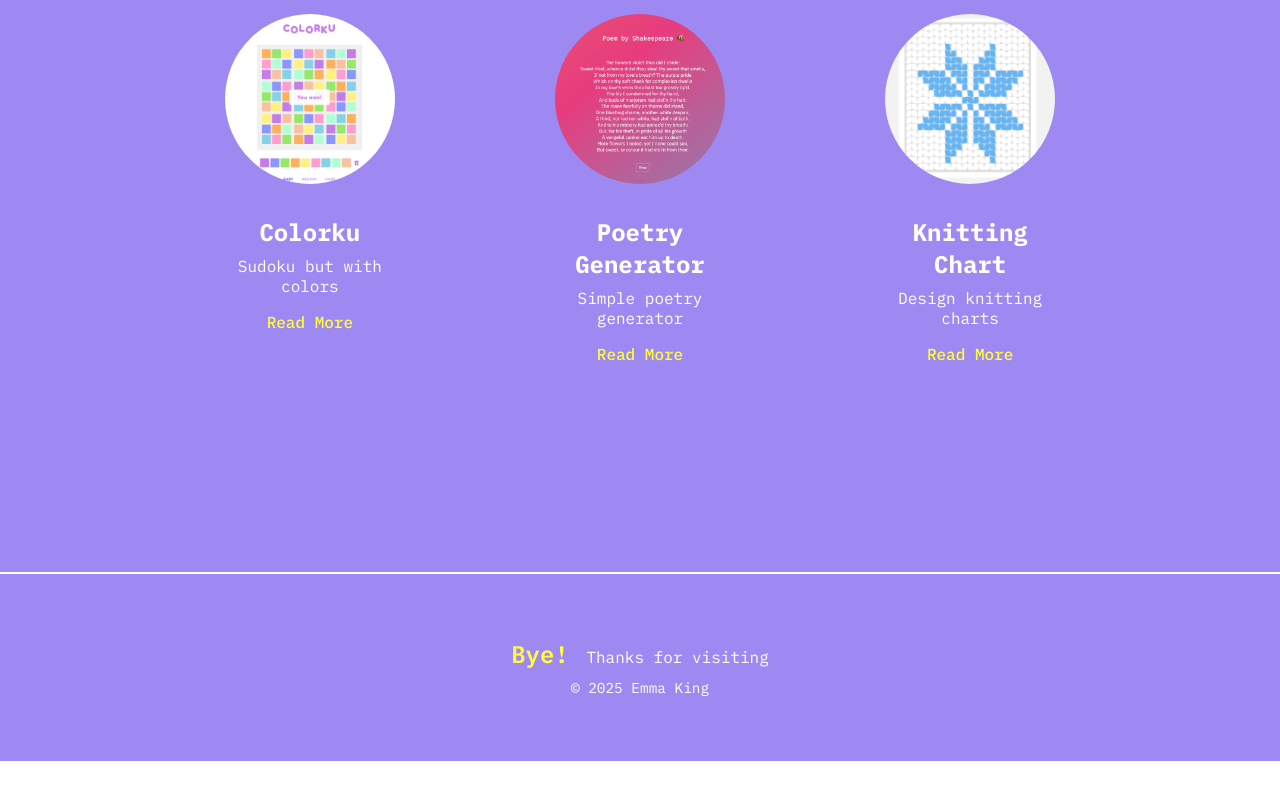
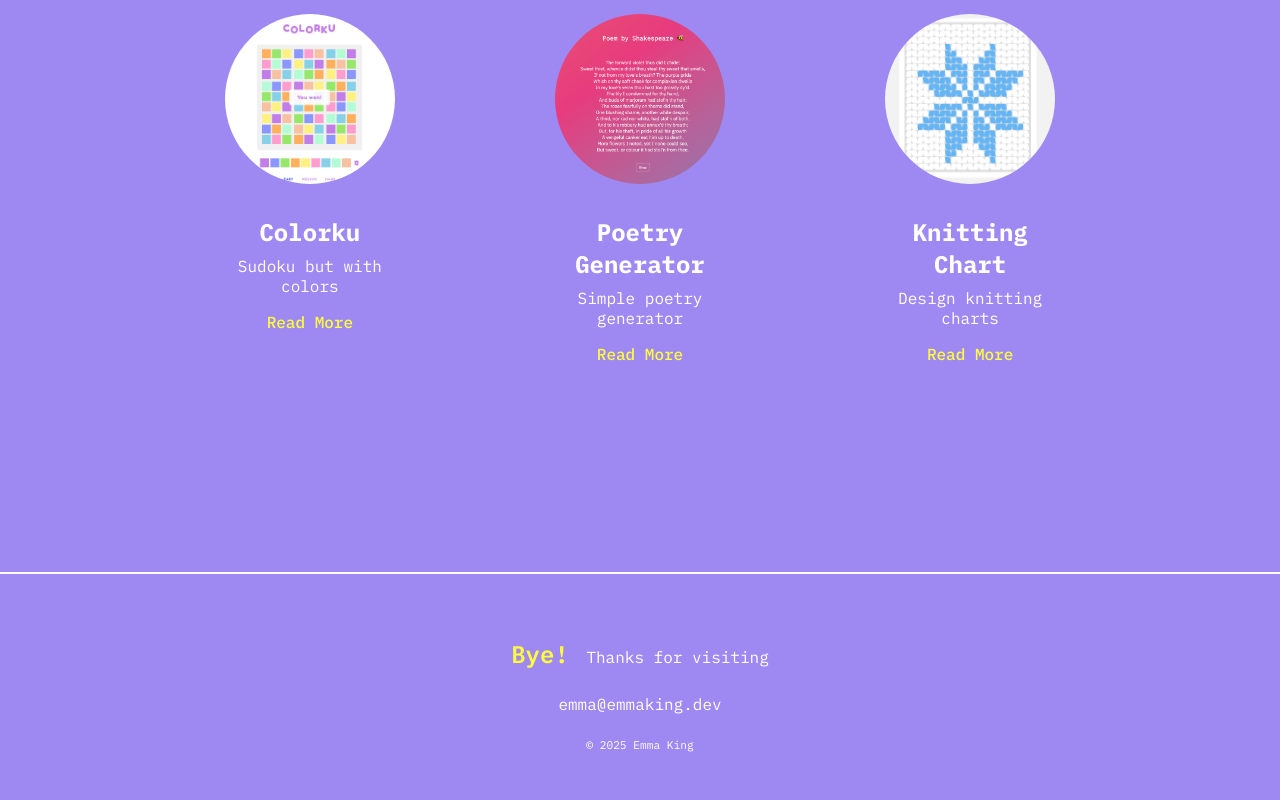
Before and after one commit to EmmaKingDev/portfolio, a React (Vite) app: page / in a window 1280 px wide. Shown: the part 752-1552 px from the top of the page. Before the commit the page ends 1513 px from the top, so only its background shows below. Built offline with nearby package versions, Linux system fonts and the light colour scheme; no server answers.

Commit message:
email added

```diff
--- a/src/App.css
+++ b/src/App.css
@@ -161,10 +161,11 @@
 .farewell-text {
   color: var(--text-secondary);
   font-size: 1rem;
+  margin-bottom: 1rem;
 }
 
 .copyright {
-  font-size: 0.9rem;
+  font-size: 0.7rem;
   color: var(--text-secondary);
 }
 
@@ -244,7 +245,6 @@
   --border-color: #ffffff;
 }
 
-/* Update existing color values to use CSS variables */
 .header {
   background-color: var(--bg-primary);
   border-bottom: 2px solid var(--border-color);
--- a/src/App.tsx
+++ b/src/App.tsx
@@ -72,6 +72,7 @@ function Footer() {
         <p className="farewell-text">
           <span className="greeting">Bye!</span> Thanks for visiting
         </p>
+        <p className="farewell-text">emma@emmaking.dev</p>
         <p className="copyright">© {currentYear} Emma King</p>
       </div>
     </footer>
```
